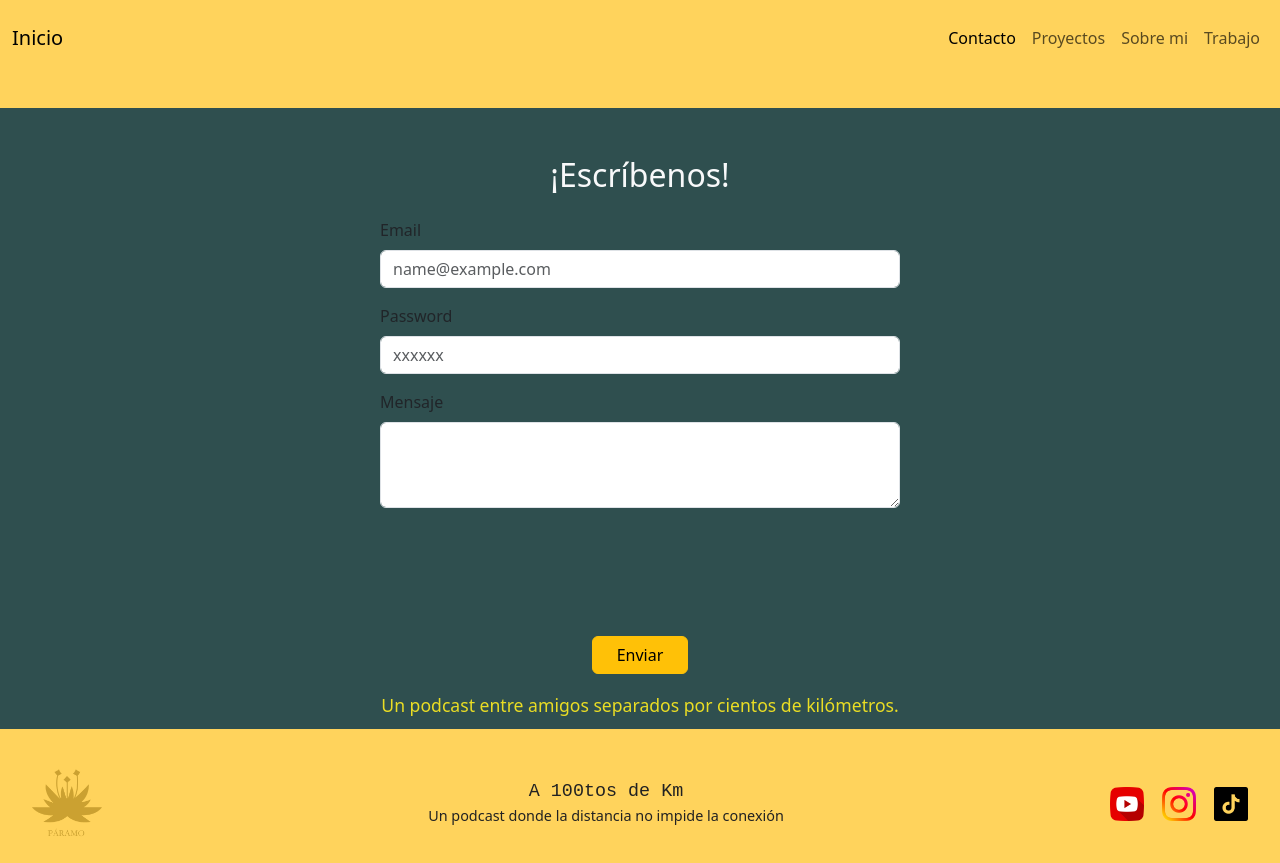
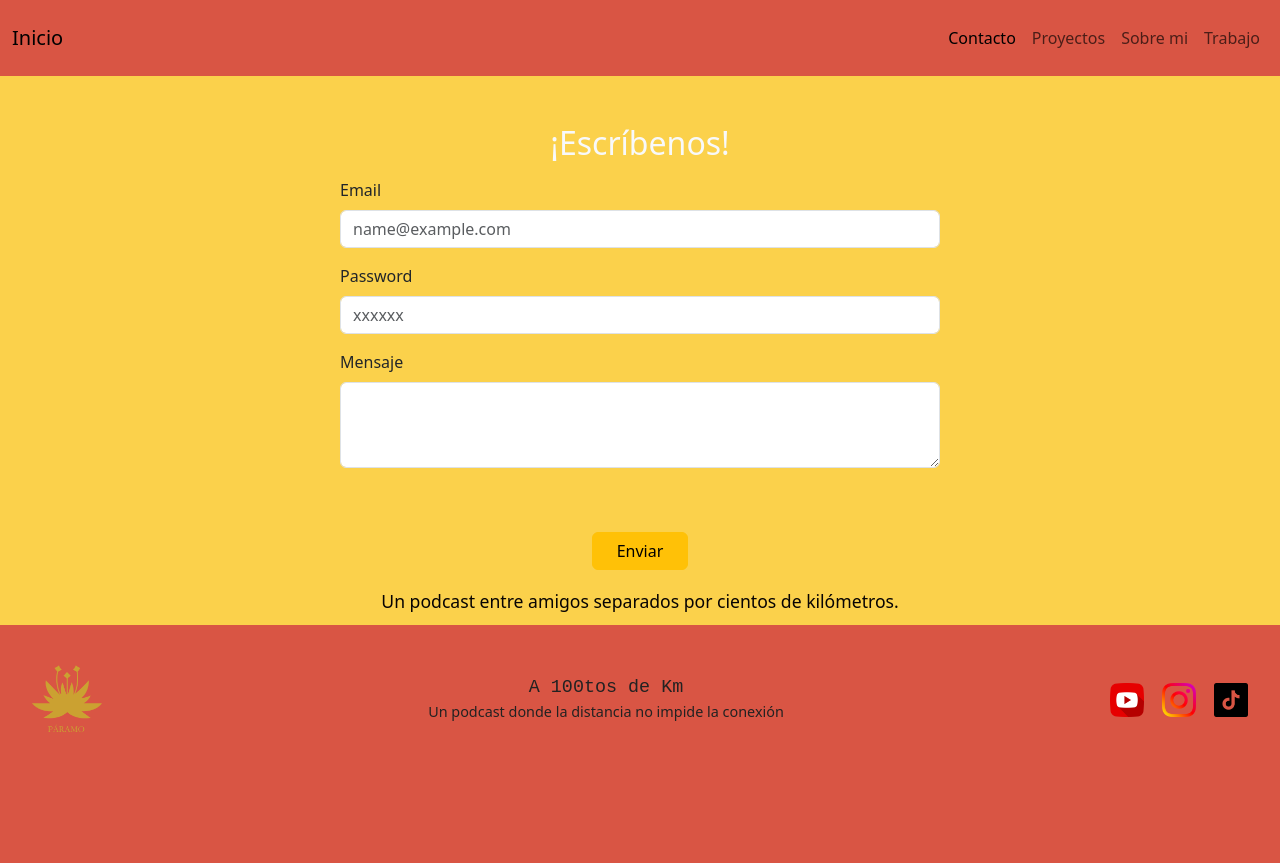
Before and after one commit to AndresBlancoA/mi-sitio-web, a website: page pages/contacto.html in a window 1280 px wide. After the commit the page ends 800 px from the top, so only its background shows below. Drawn offline with nearby package versions, Linux system fonts and the light colour scheme.

Commit message:
actualización de colores

```diff
--- a/pages/contacto.html
+++ b/pages/contacto.html
@@ -27,10 +27,10 @@
     </nav>
   </header>
   <main id="main">
-    <section class="content-box-2 container py-5">
-      <h2 class="text-center text-light mb-4">¡Escríbenos!</h2>
+    <section class="container py-5">
+      <h2 class="text-center text-light mb-3">¡Escríbenos!</h2>
 
-      <form class="mx-auto" style="max-width: 520px;">
+      <form class="mx-auto" style="max-width: 600px;">
          <div class="mb-3">
             <label for="exampleFormControlInput1" class="form-label">Email</label>
             <input type="email" class="form-control" id="exampleFormControlInput1" placeholder="name@example.com">
@@ -43,13 +43,8 @@
             <label for="exampleFormControlTextarea1" class="form-label">Mensaje</label>
             <textarea class="form-control" id="exampleFormControlTextarea1" rows="3"></textarea>
           </div>
-
       </section>
-
-   <button type="submit"
-        class="btn btn-warning d-block mx-auto px-4">
-  Enviar
-  </button>
+   <button type="submit" ; class="btn btn-warning d-block mx-auto px-4">Enviar</button>
     </form>
     </section>
 
--- a/sass/base/_reset.scss
+++ b/sass/base/_reset.scss
@@ -6,7 +6,7 @@
 
 
 body {
-    background-color: #ffd35c;
+    background-color: #d95544;
 }
 
 
@@ -15,7 +15,7 @@ body {
   margin-top: 0.5rem; /* ajustable */
   padding: 10px 20px;
   font-size: 1.1em;
-  color: rgb(234, 221, 36);
+  color: #070303;
   text-align: center;
 }
 
@@ -29,7 +29,7 @@ li{
 
 
 #main{
-    background-color: darkslategray;
+    background-color:  #fbd14b;
 }
 
 .box-reseña {
@@ -49,15 +49,7 @@ li{
 
 
 
-
-.content-box-2{
-  margin-bottom: 4rem;
-}
-
-
-
 .content-box-2 {
-  margin: 2rem auto 4rem;
   padding: 1.5rem 1rem;
   max-width: 960px;
 }
--- a/sass/layout/_footer.scss
+++ b/sass/layout/_footer.scss
@@ -6,7 +6,7 @@
     align-items: center;
     gap: 1.5rem;              /* separación entre bloques */
     padding: 1.5rem 2rem;
-    background: #ffd35c;      /* dorado suave; cámbialo si quieres */
+    background: #d95544;
     color: #222;
     text-align: center;       /* para móvil */
   }
```
Also changed, not shown: css/style.css.
